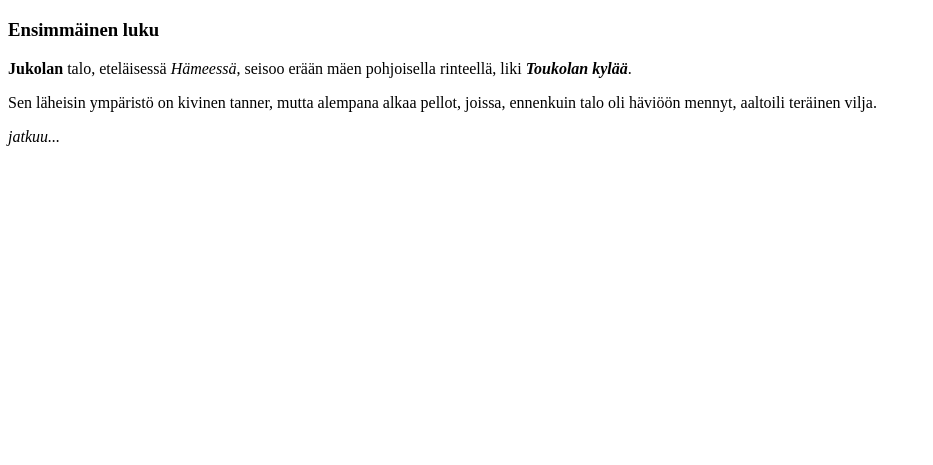
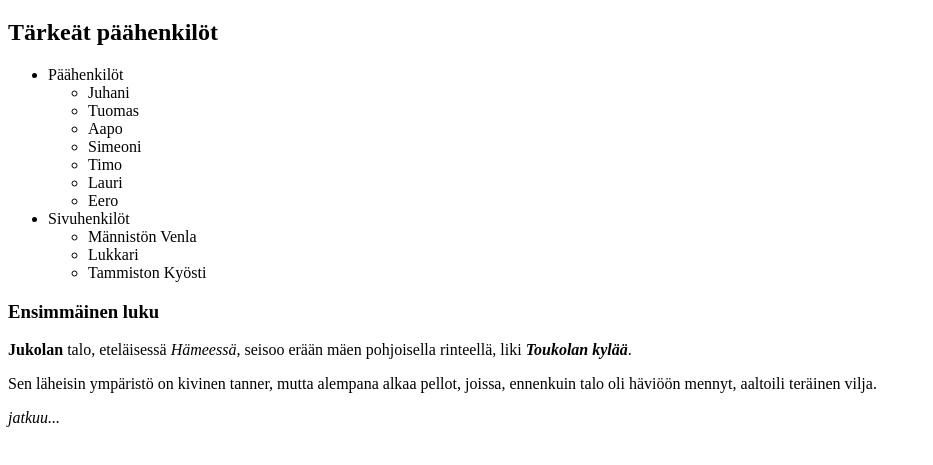
Before and after one commit to maariaw/Lapio-website, a plain HTML site: page index.html in a window 1280 px wide. Shown: the part 61-526 px from the top of the page, without its empty margins (0-933 px from the left). Drawn offline with Linux system fonts and the light colour scheme.

Commit message:
Osa 3. Neljäs tehtävä

```diff
--- a/index.html
+++ b/index.html
@@ -9,9 +9,30 @@
 <body>
   <!--Tee tehtävät tänne-->
   <h1>Seitsemän veljestä</h1>
+  <h2>Tärkeät päähenkilöt</h2>
+  <ul>
+    <li>Päähenkilöt</li>
+    <ul>
+      <li>Juhani</li>
+      <li>Tuomas</li>
+      <li>Aapo</li>
+      <li>Simeoni</li>
+      <li>Timo</li>
+      <li>Lauri</li>
+      <li>Eero</li>
+    </ul>
+    <li>Sivuhenkilöt</li>
+    <ul>
+      <li>Männistön Venla</li>
+      <li>Lukkari</li>
+      <li>Tammiston Kyösti</li>
+    </ul>
+  </ul>
   <h3>Ensimmäinen luku</h3>
-  <p><b>Jukolan</b> talo, eteläisessä <i>Hämeessä</i>, seisoo erään mäen pohjoisella rinteellä, liki <b><i>Toukolan kylää</i></b>.</p>
-  <p>Sen läheisin ympäristö on kivinen tanner, mutta alempana alkaa pellot, joissa, ennenkuin talo oli häviöön mennyt, aaltoili teräinen vilja.</p>
+  <p><b>Jukolan</b> talo, eteläisessä <i>Hämeessä</i>, seisoo erään mäen pohjoisella rinteellä, liki <b><i>Toukolan
+        kylää</i></b>.</p>
+  <p>Sen läheisin ympäristö on kivinen tanner, mutta alempana alkaa pellot, joissa, ennenkuin talo oli häviöön mennyt,
+    aaltoili teräinen vilja.</p>
   <p><em>jatkuu...</em></p>
 </body>
 
```
